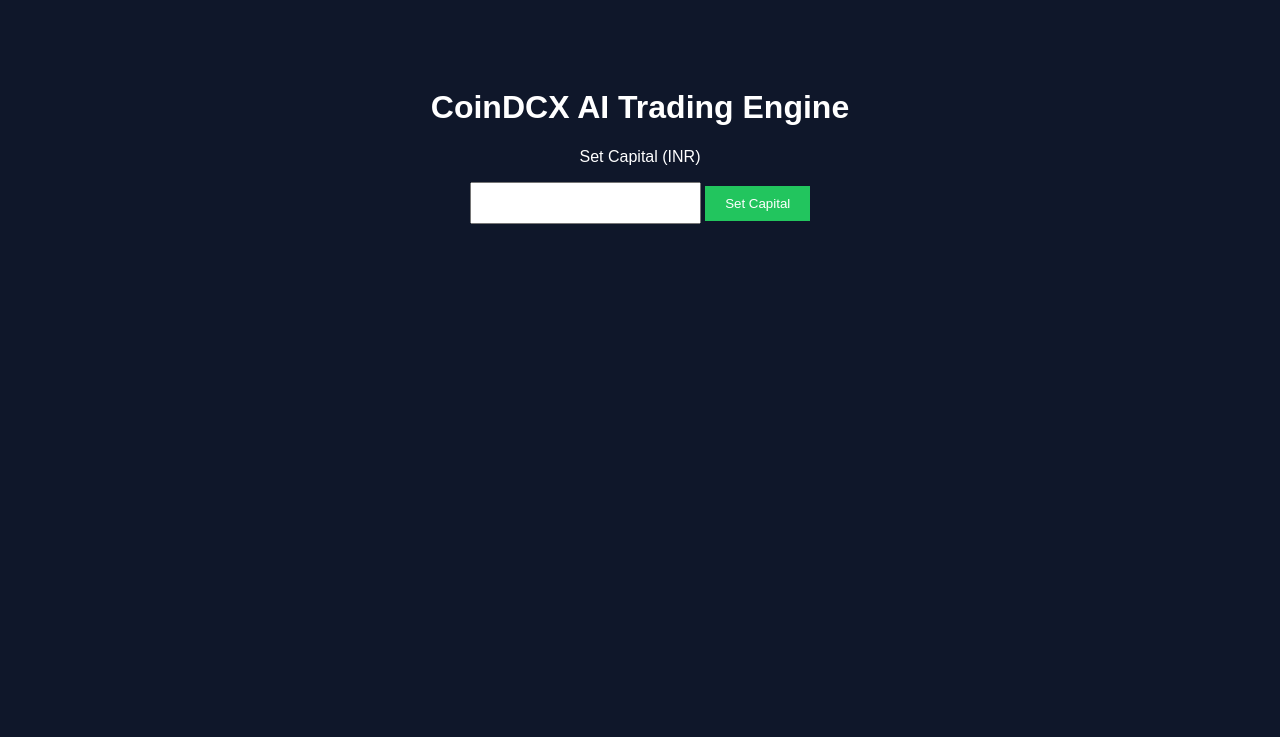
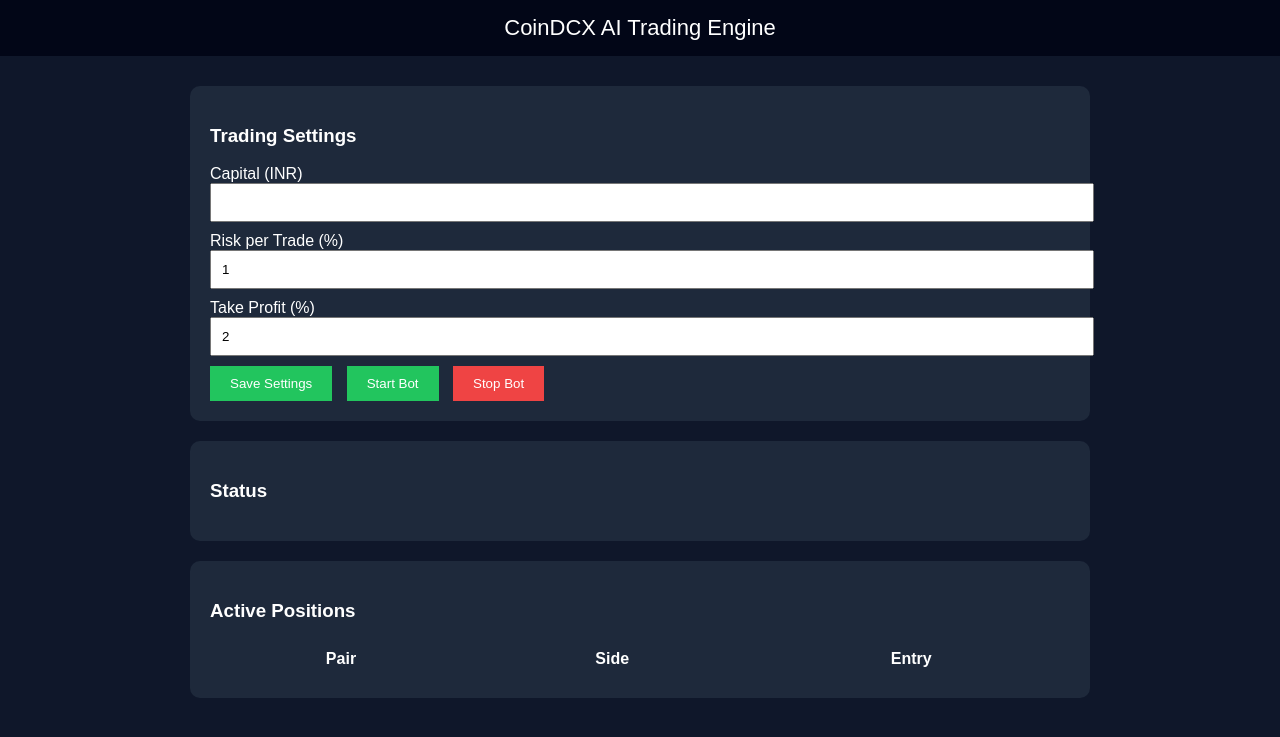
Before and after one commit to sudch-dev/Coin, a Flask app: page / in a window 1280 px wide. Shown: the top 737 px of the page. Run offline with Flask 3, Linux system fonts and the light colour scheme; lists and menus that the app fills with data are empty.

Commit message:
Update index.html

```diff
--- a/templates/index.html
+++ b/templates/index.html
@@ -3,7 +3,7 @@
 
 <head>
 
-<title>SMC Trading Engine</title>
+<title>CoinDCX AI Trading Engine</title>
 
 <style>
 
@@ -11,13 +11,33 @@ body{
 background:#0f172a;
 color:white;
 font-family:Arial;
+margin:0;
+}
+
+header{
+background:#020617;
+padding:15px;
 text-align:center;
-padding-top:60px;
+font-size:22px;
+}
+
+.container{
+width:900px;
+margin:auto;
+margin-top:30px;
+}
+
+.card{
+background:#1e293b;
+padding:20px;
+margin-bottom:20px;
+border-radius:10px;
 }
 
 input{
+width:100%;
 padding:10px;
-font-size:16px;
+margin-bottom:10px;
 }
 
 button{
@@ -26,11 +46,22 @@ background:#22c55e;
 border:none;
 color:white;
 cursor:pointer;
+margin-right:10px;
 }
 
-#msg{
-margin-top:20px;
-font-size:18px;
+.stop{
+background:#ef4444;
+}
+
+table{
+width:100%;
+border-collapse:collapse;
+margin-top:10px;
+}
+
+th,td{
+padding:10px;
+text-align:center;
 }
 
 </style>
@@ -39,38 +70,151 @@ font-size:18px;
 
 <body>
 
-<h1>CoinDCX AI Trading Engine</h1>
+<header>
+CoinDCX AI Trading Engine
+</header>
 
-<p>Set Capital (INR)</p>
+<div class="container">
 
-<input id="capital" type="number">
+<div class="card">
 
-<button onclick="setCapital()">Set Capital</button>
+<h3>Trading Settings</h3>
+
+<label>Capital (INR)</label>
+<input id="capital">
+
+<label>Risk per Trade (%)</label>
+<input id="risk" value="1">
+
+<label>Take Profit (%)</label>
+<input id="tp" value="2">
+
+<button onclick="save()">Save Settings</button>
+
+<button onclick="startBot()">Start Bot</button>
+
+<button class="stop" onclick="stopBot()">Stop Bot</button>
 
 <div id="msg"></div>
 
+</div>
+
+<div class="card">
+
+<h3>Status</h3>
+
+<div id="status"></div>
+
+</div>
+
+<div class="card">
+
+<h3>Active Positions</h3>
+
+<table>
+
+<thead>
+
+<tr>
+<th>Pair</th>
+<th>Side</th>
+<th>Entry</th>
+</tr>
+
+</thead>
+
+<tbody id="positions"></tbody>
+
+</table>
+
+</div>
+
+</div>
+
 <script>
 
-function setCapital(){
+function save(){
 
-let c=document.getElementById("capital").value
-
-fetch("/set_capital",{
+fetch("/set_config",{
 
 method:"POST",
 headers:{
-"Content-Type":"application/x-www-form-urlencoded"
+"Content-Type":"application/json"
 },
-body:"capital="+c
+
+body:JSON.stringify({
+
+capital:document.getElementById("capital").value,
+risk:document.getElementById("risk").value,
+tp:document.getElementById("tp").value
 
 })
-.then(res=>res.json())
-.then(data=>{
-document.getElementById("msg").innerHTML =
-"Capital set successfully: ₹"+data.capital
+
+})
+
+.then(r=>r.json())
+.then(d=>{
+
+document.getElementById("msg").innerHTML="Settings saved"
+
 })
 
 }
+
+function startBot(){
+
+fetch("/start")
+.then(r=>r.json())
+.then(d=>{
+
+document.getElementById("msg").innerHTML="Bot started"
+
+})
+
+}
+
+function stopBot(){
+
+fetch("/stop")
+.then(r=>r.json())
+.then(d=>{
+
+document.getElementById("msg").innerHTML="Bot stopped"
+
+})
+
+}
+
+function load(){
+
+fetch("/status")
+.then(r=>r.json())
+.then(d=>{
+
+document.getElementById("status").innerHTML =
+"Capital: ₹"+d.capital+" | Running: "+d.running
+
+let rows=""
+
+for(let p in d.positions){
+
+rows+=`
+<tr>
+<td>${p}</td>
+<td>${d.positions[p]}</td>
+<td>${d.entry[p]}</td>
+</tr>
+`
+
+}
+
+document.getElementById("positions").innerHTML=rows
+
+})
+
+}
+
+setInterval(load,5000)
 
 </script>
 
```
